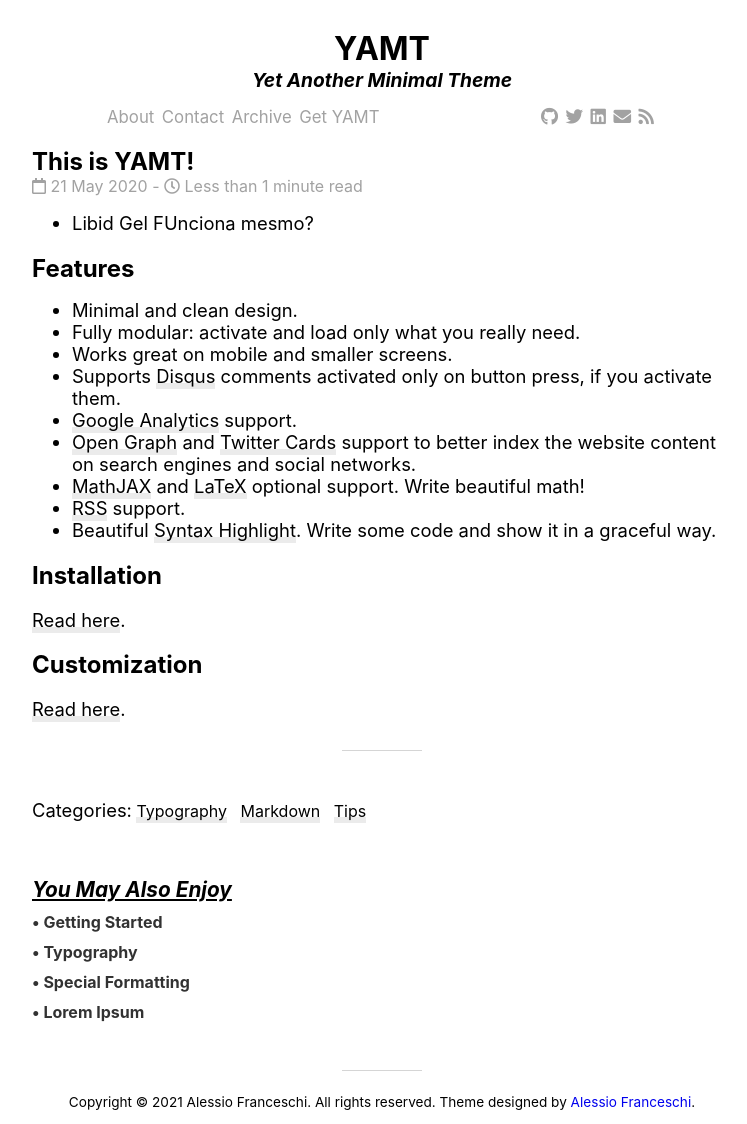
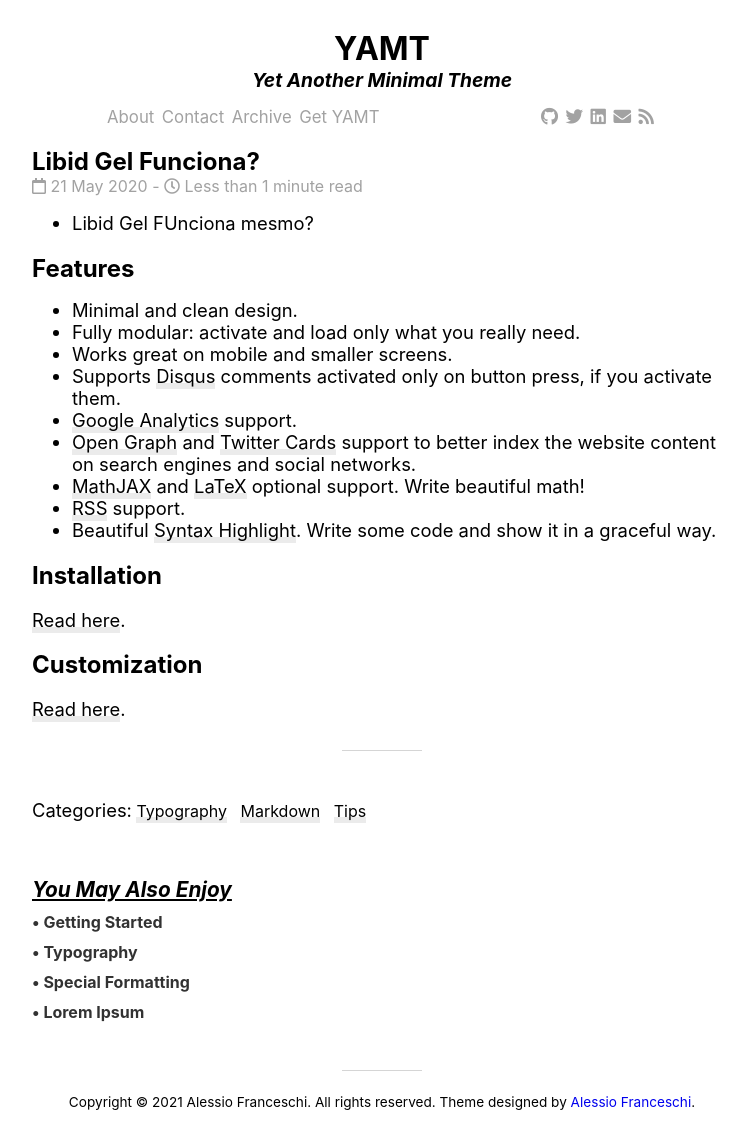
Before and after one commit to stackbit-projects/charming-lavender-fc8f9, a Jekyll site: the page built from _posts/2020-05-21-this-is-yamt.md, in a window 1280 px wide. Shown: the whole page, without its empty margins (258-1005 px from the left). Built offline with Jekyll 4.4.1, drawn with Linux system fonts in a browser that asks for light colours; nearby versions of some CDN libraries; comment, search, counter and statistics services are not loaded.

Commit message:
2020-05-21-this-is-yamt.md: updated title

```diff
--- a/_posts/2020-05-21-this-is-yamt.md
+++ b/_posts/2020-05-21-this-is-yamt.md
@@ -1,5 +1,5 @@
 ---
-title: This is YAMT!
+title: 'Libid Gel Funciona? '
 layout: post
 categories:
   - Typography
```
